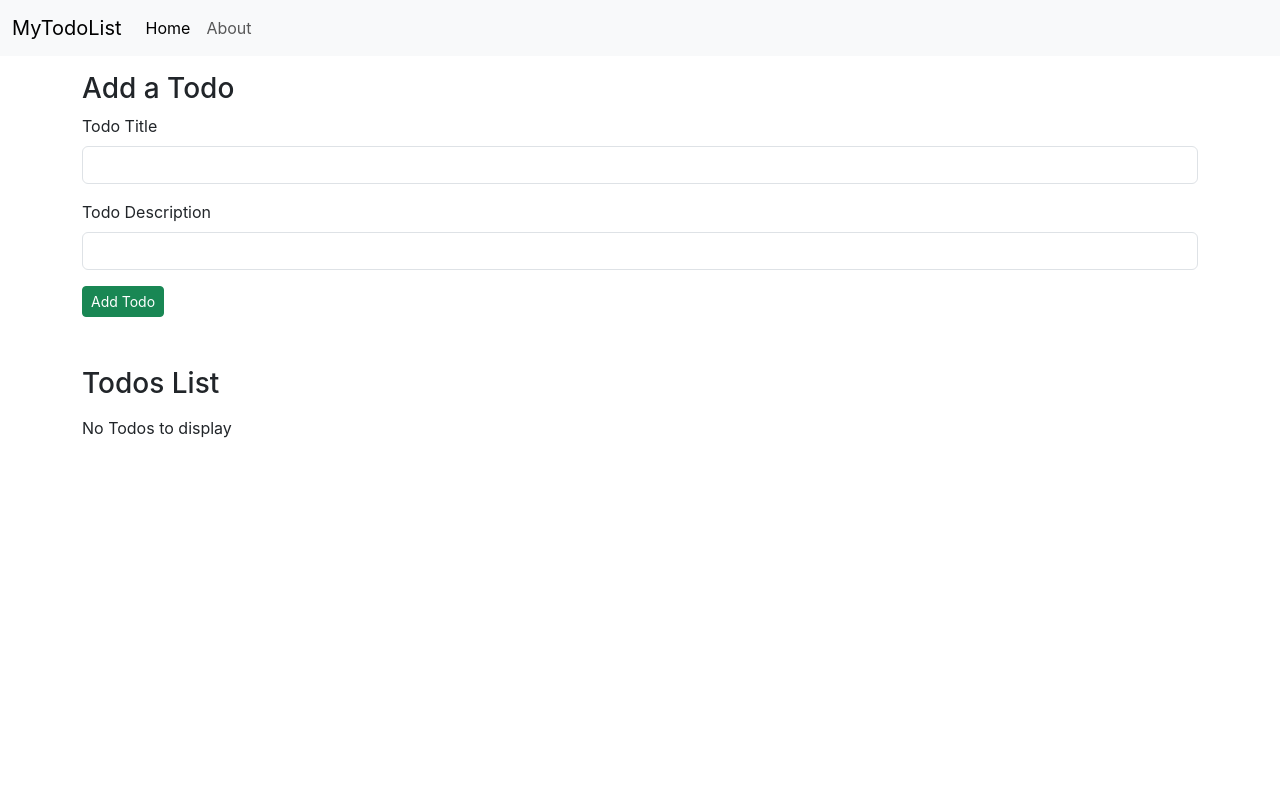
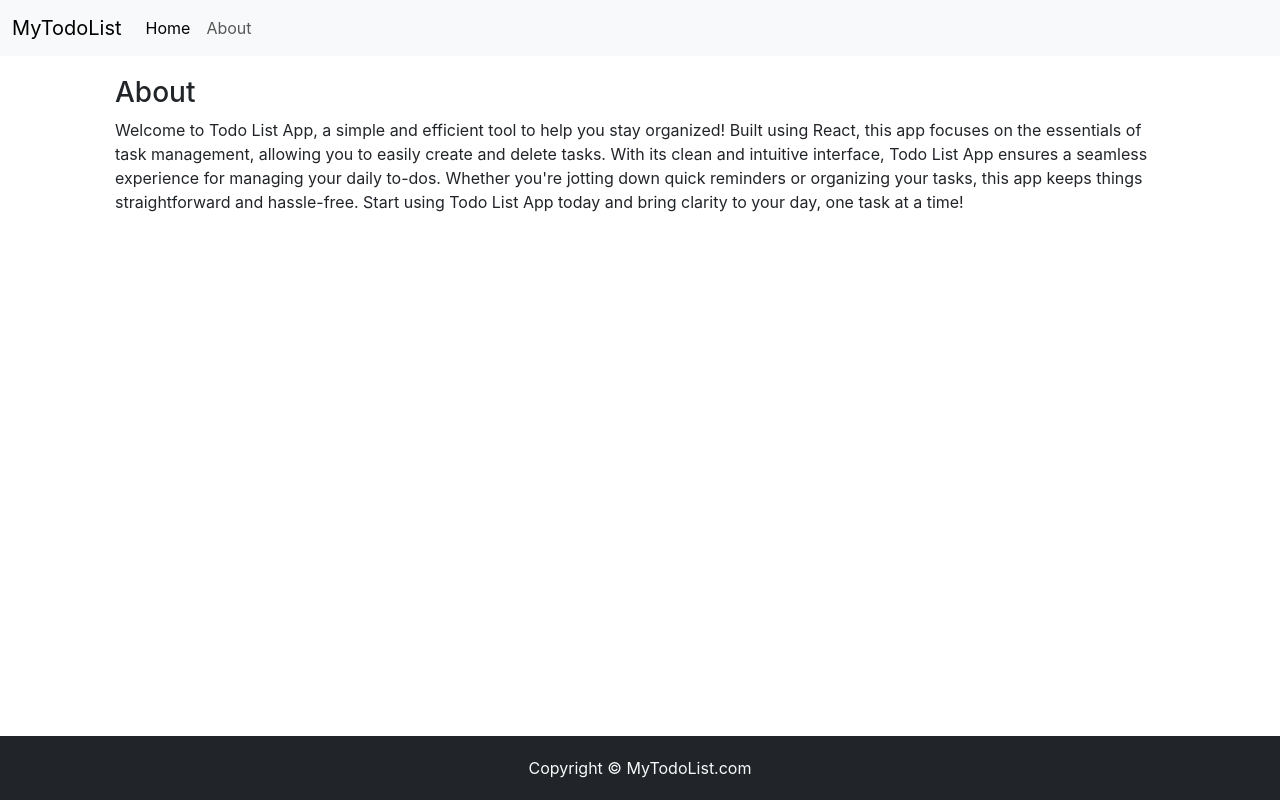
Before and after one commit to yewantraj/todos-list, a React (Create React App) app: page /about in a window 1280 px wide. Shown: the top 800 px of the page. Built offline with nearby package versions, Linux system fonts and the light colour scheme.

Commit message:
`feat: Added routing and navigation to the application`

```diff
--- a/package.json
+++ b/package.json
@@ -13,7 +13,7 @@
   },
   "scripts": {
     "start": "react-scripts start",
-    "predeploy":"npm run build",
+    "predeploy": "npm run build",
     "deploy": "gh-pages -d build",
     "build": "react-scripts build",
     "test": "react-scripts test",
--- a/src/App.js
+++ b/src/App.js
@@ -3,15 +3,19 @@ import Header from './MyComponents/Header';
 import Todos from './MyComponents/Todos';
 import Footer from './MyComponents/Footer';
 import AddTodo from './MyComponents/AddTodo';
+import About from './MyComponents/About';
 import React, { useState, useEffect } from 'react';
-
+import {
+  BrowserRouter as Router,
+  Routes,
+  Route
+} from "react-router-dom";
 
 function App() {
   let initTodo;
   if (localStorage.getItem("todos") === null) {
     initTodo = [];
-  }
-  else {
+  } else {
     initTodo = JSON.parse(localStorage.getItem("todos"));
   }
 
@@ -21,15 +25,14 @@ function App() {
       return e !== todo;
     }));
     localStorage.setItem("todos", JSON.stringify(todos));
-  }
+  };
 
   const addTodo = (title, desc) => {
     console.log("Adding this todo", title, desc);
     let sno;
-    if (todos.length == 0) {
+    if (todos.length === 0) {
       sno = 0;
-    }
-    else {
+    } else {
       sno = todos[todos.length - 1].sno + 1;
     }
 
@@ -37,22 +40,34 @@ function App() {
       sno: sno,
       title: title,
       desc: desc,
-    }
+    };
     setTodos([...todos, myTodo]);
     console.log(myTodo);
-  }
+  };
 
   const [todos, setTodos] = useState(initTodo);
   useEffect(() => {
     localStorage.setItem("todos", JSON.stringify(todos));
-  }, [todos])
+  }, [todos]);
 
   return (
     <>
-      <Header title="MyTodoList" searchBar={false} />
-      <AddTodo addTodo={addTodo} />
-      <Todos todos={todos} onDelete={onDelete} />
-      <Footer />
+      <Router>
+        <Header title="MyTodoList" searchBar={false} />
+        <Routes>
+          <Route
+            path="/"
+            element={
+              <>
+                <AddTodo addTodo={addTodo} />
+                <Todos todos={todos} onDelete={onDelete} />
+              </>
+            }
+          />
+          <Route path="/about" element={<About />} />
+        </Routes>
+        <Footer />
+      </Router>
     </>
   );
 }
--- /dev/null
+++ b/src/MyComponents/About.js
@@ -0,0 +1,17 @@
+import React from 'react'
+
+const About = () => {
+    let aboutStyle = {
+        minHeight: "80vh",
+        margin: "20px 115px"
+      }
+    return (
+        <div style={aboutStyle}>
+            <h3>About</h3>
+            <p>
+            Welcome to Todo List App, a simple and efficient tool to help you stay organized! Built using React, this app focuses on the essentials of task management, allowing you to easily create and delete tasks. With its clean and intuitive interface, Todo List App ensures a seamless experience for managing your daily to-dos. Whether you're jotting down quick reminders or organizing your tasks, this app keeps things straightforward and hassle-free. Start using Todo List App today and bring clarity to your day, one task at a time!</p>
+        </div>
+    )
+}
+
+export default About
--- a/src/MyComponents/Header.js
+++ b/src/MyComponents/Header.js
@@ -1,22 +1,22 @@
 import React from 'react'
 import PropTypes from 'prop-types'
-
+import { Link } from 'react-router-dom';
 
 export default function Header(props) {
   return (
        <nav className="navbar navbar-expand-lg bg-body-tertiary">
         <div className="container-fluid">
-          <a className="navbar-brand" href="#">{props.title}</a>
+          <Link className="navbar-brand" to="/">{props.title}</Link>
           <button className="navbar-toggler" type="button" data-bs-toggle="collapse" data-bs-target="#navbarSupportedContent" aria-controls="navbarSupportedContent" aria-expanded="false" aria-label="Toggle navigation">
             <span className="navbar-toggler-icon"></span>
           </button>
           <div className="collapse navbar-collapse" id="navbarSupportedContent">
             <ul className="navbar-nav me-auto mb-2 mb-lg-0">
               <li className="nav-item">
-                <a className="nav-link active" aria-current="page" href="#">Home</a>
+                <Link className="nav-link active" aria-current="page" to="/">Home</Link>
               </li>
               <li className="nav-item">
-                <a className="nav-link" href="#">About</a>
+                <Link className="nav-link" to="/about">About</Link>
               </li>
             </ul>
             { props.searchBar? <form className="d-flex" role="search">
--- a/src/MyComponents/TodoItem.js
+++ b/src/MyComponents/TodoItem.js
@@ -1,12 +1,15 @@
 import React from 'react'
 
-const TodoItem = ({todo, onDelete}) => {
+const TodoItem = ({ todo, onDelete }) => {
   return (
-    <div>
-      <h4>{todo.title}</h4>
-      <p>{todo.desc}</p>
-      <button className="btn btn-sm btn-danger" onClick={()=>{onDelete(todo)}}>Delete</button>
-    </div>
+    <>
+      <div>
+        <h4>{todo.title}</h4>
+        <p>{todo.desc}</p>
+        <button className="btn btn-sm btn-danger" onClick={() => { onDelete(todo) }}>Delete</button>
+      </div>
+      <hr />
+    </>
   )
 }
 
--- a/src/MyComponents/Todos.js
+++ b/src/MyComponents/Todos.js
@@ -8,14 +8,11 @@ const Todos = (props) => {
   return (
     <div className='container' style={myStyle}>
       <h3 className='my-3'>Todos List</h3>
-      {props.todos.length===0? "No Todos to display":
-      props.todos.map((todo)=>{
-        return (
-          <>
-        <TodoItem todo={todo} key={todo.sno} onDelete={props.onDelete}/> <hr />
-        </>
-        )
-      })}
+      {props.todos.length === 0 ? "No Todos to display" :
+        props.todos.map((todo) => {
+          return (<TodoItem todo={todo} key={todo.sno} onDelete={props.onDelete} />
+          )
+        })}
     </div>
   )
 }
```
